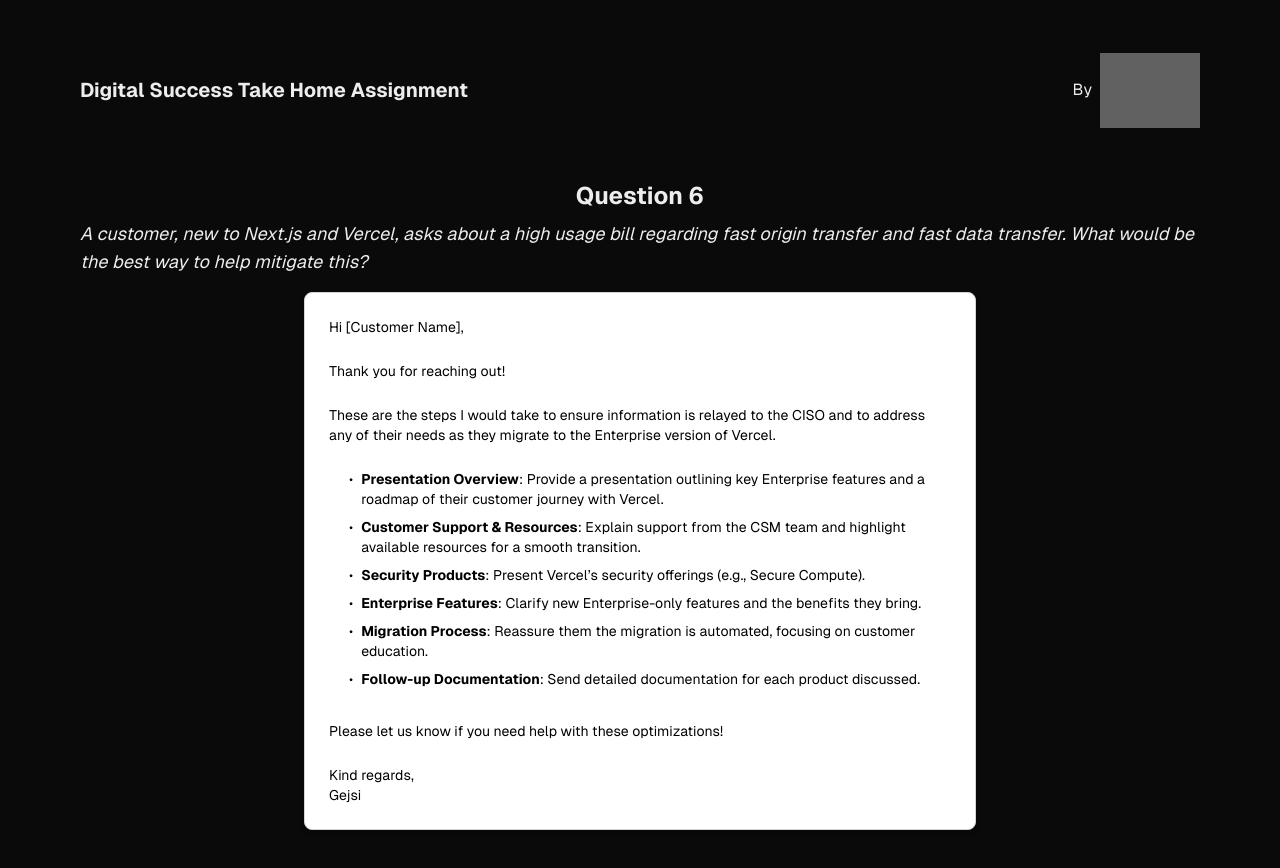
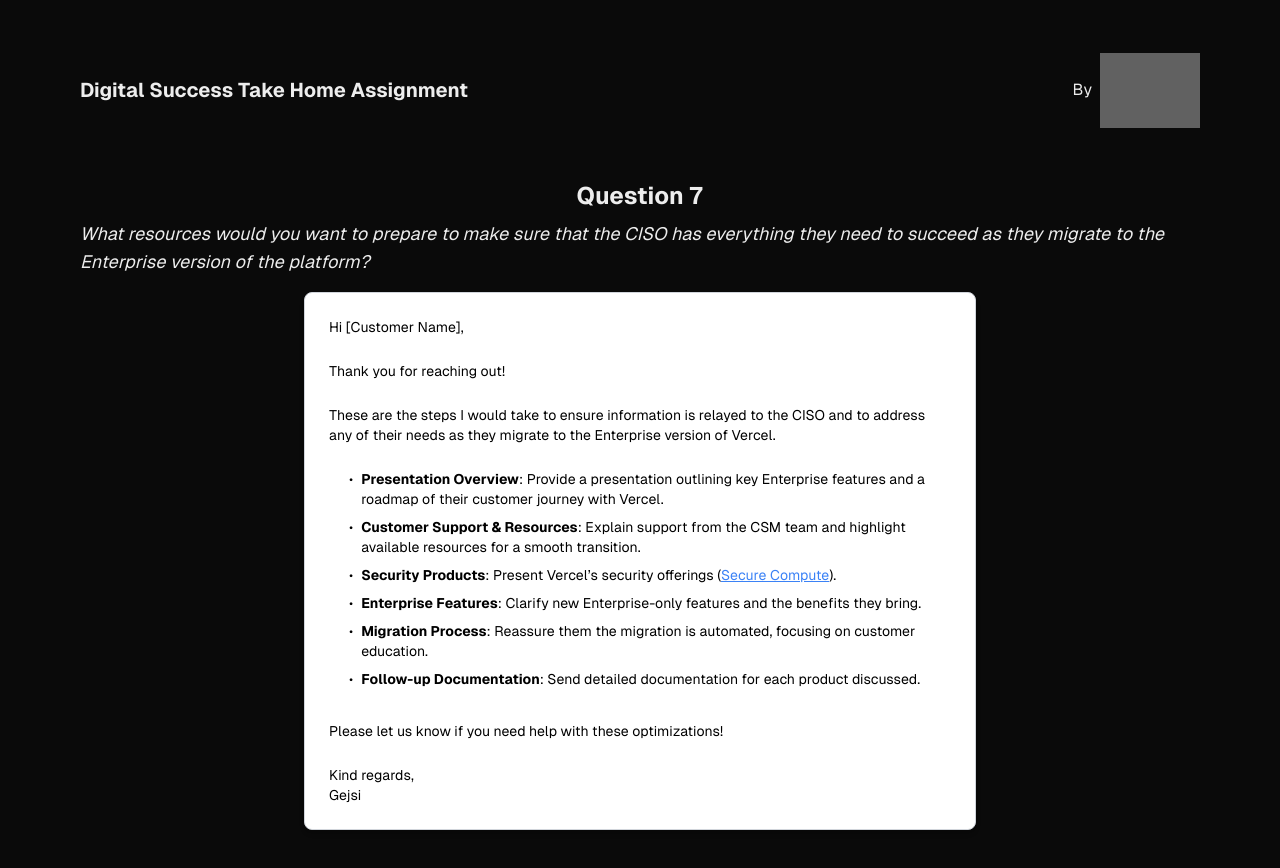
Before and after one commit to SirGejsi/nextjs-boilerplate, a Next.js app: page /questions/question7 in a window 1280 px wide. Shown: the top 868 px of the page. Built offline with nearby package versions, Linux system fonts and the light colour scheme; grey boxes are pictures that could not be loaded.

Commit message:
Update page.tsx

```diff
--- a/app/questions/question7/page.tsx
+++ b/app/questions/question7/page.tsx
@@ -20,9 +20,9 @@ export default function About() {
       </header>
 
       <main className="flex flex-col items-center">
-        <h2 className="text-2xl font-bold mt-12">Question 6</h2>
+        <h2 className="text-2xl font-bold mt-12">Question 7</h2>
         <p className="text-lg mt-2 italic">
-          A customer, new to Next.js and Vercel, asks about a high usage bill regarding fast origin transfer and fast data transfer. What would be the best way to help mitigate this?
+          What resources would you want to prepare to make sure that the CISO has everything they need to succeed as they migrate to the Enterprise version of the platform?
         </p>
 
         {/* Email Component */}
@@ -55,7 +55,7 @@ export default function About() {
             <li className="flex mb-2">
               <span className="list-disc mr-2">•</span>
               <div>
-                <b>Security Products</b>: Present Vercel’s security offerings (e.g., Secure Compute).
+                <b>Security Products</b>: Present Vercel’s security offerings (<a href="https://vercel.com/docs/security/secure-compute" target="_blank" rel="noopener noreferrer" className="text-blue-500 underline">Secure Compute</a>).
               </div>
             </li>
             <li className="flex mb-2">
```
